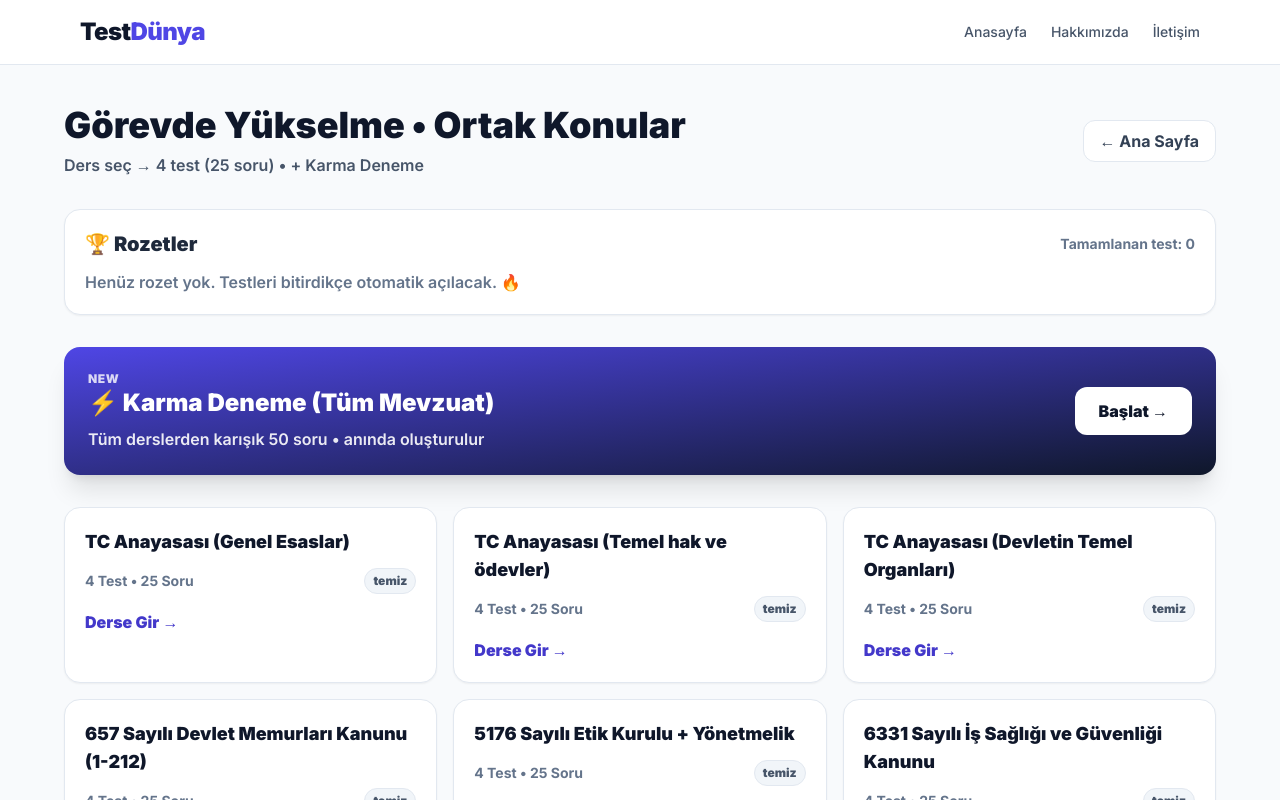
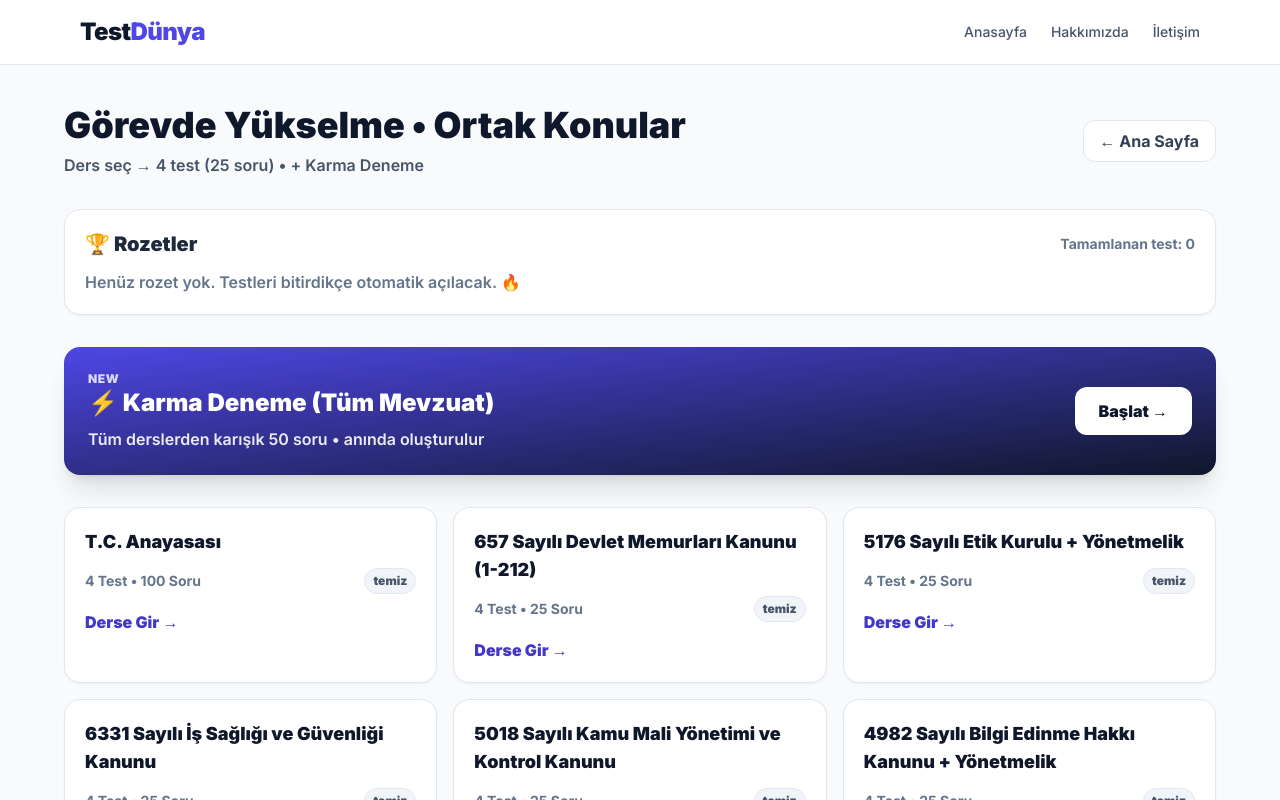
Before and after one commit to kuarkcoin/testdunya, a Next.js app: page /gorevde-yukselme in a window 1280 px wide. Shown: the top 800 px of the page. Built offline with nearby package versions, Linux system fonts and the light colour scheme.

Commit message:
Update page.tsx

```diff
--- a/app/gorevde-yukselme/page.tsx
+++ b/app/gorevde-yukselme/page.tsx
@@ -5,10 +5,10 @@ import Link from 'next/link';
 
 type Badge = { title: string; desc: string; at: string };
 
+// ✅ TEK ANAYASA: 3 ayrı sayfa kaldırıldı, 1 ders yapıldı.
 const subjects = [
-  { slug: 'tc-anayasasi-genel-esaslar', title: 'TC Anayasası (Genel Esaslar)' },
-  { slug: 'tc-anayasasi-temel-haklar', title: 'TC Anayasası (Temel hak ve ödevler)' },
-  { slug: 'tc-anayasasi-temel-organlar', title: 'TC Anayasası (Devletin Temel Organları)' },
+  { slug: 'anayasa', title: 'T.C. Anayasası' },
+
   { slug: 'dmk-657', title: '657 Sayılı Devlet Memurları Kanunu (1-212)' },
   { slug: 'etik-5176', title: '5176 Sayılı Etik Kurulu + Yönetmelik' },
   { slug: 'isg-6331', title: '6331 Sayılı İş Sağlığı ve Güvenliği Kanunu' },
@@ -77,10 +77,17 @@ export default function GorevdeYukselmeHome() {
 
         <div className="flex items-center justify-between gap-4">
           <div>
-            <h1 className="text-3xl md:text-4xl font-black text-slate-900">Görevde Yükselme • Ortak Konular</h1>
-            <p className="text-slate-600 font-semibold mt-2">Ders seç → 4 test (25 soru) • + Karma Deneme</p>
+            <h1 className="text-3xl md:text-4xl font-black text-slate-900">
+              Görevde Yükselme • Ortak Konular
+            </h1>
+            <p className="text-slate-600 font-semibold mt-2">
+              Ders seç → 4 test (25 soru) • + Karma Deneme
+            </p>
           </div>
-          <Link href="/" className="px-4 py-2 rounded-xl bg-white border border-slate-200 font-bold text-slate-700 hover:bg-slate-100">
+          <Link
+            href="/"
+            className="px-4 py-2 rounded-xl bg-white border border-slate-200 font-bold text-slate-700 hover:bg-slate-100"
+          >
             ← Ana Sayfa
           </Link>
         </div>
@@ -127,17 +134,26 @@ export default function GorevdeYukselmeHome() {
 
         {/* Dersler */}
         <section className="grid grid-cols-1 sm:grid-cols-2 lg:grid-cols-3 gap-4">
-          {subjects.map(s => {
+          {subjects.map((s) => {
             const wrongCount = stats.bySubject[s.slug] || 0;
+
+            // ✅ Anayasa özel route: /test/gorevde-yukselme/anayasa
+            const href = s.slug === 'anayasa' ? '/test/gorevde-yukselme/anayasa' : `/gorevde-yukselme/${s.slug}`;
+
+            // ✅ Kart alt yazısı: anayasa 100 soru
+            const metaText = s.slug === 'anayasa' ? '4 Test • 100 Soru' : '4 Test • 25 Soru';
+
             return (
               <Link
                 key={s.slug}
-                href={`/gorevde-yukselme/${s.slug}`}
+                href={href}
                 className="group bg-white border border-slate-200 rounded-2xl p-5 shadow-sm hover:shadow-md hover:-translate-y-0.5 transition"
               >
                 <div className="font-black text-slate-900 text-lg">{s.title}</div>
+
                 <div className="mt-3 flex items-center justify-between">
-                  <div className="text-sm font-bold text-slate-500">4 Test • 25 Soru</div>
+                  <div className="text-sm font-bold text-slate-500">{metaText}</div>
+
                   {wrongCount > 0 ? (
                     <span className="text-xs font-black px-2 py-1 rounded-full bg-rose-100 text-rose-700 border border-rose-200">
                       {wrongCount} hata
@@ -148,6 +164,7 @@ export default function GorevdeYukselmeHome() {
                     </span>
                   )}
                 </div>
+
                 <div className="mt-4 text-indigo-700 font-black">Derse Gir →</div>
               </Link>
             );
```
